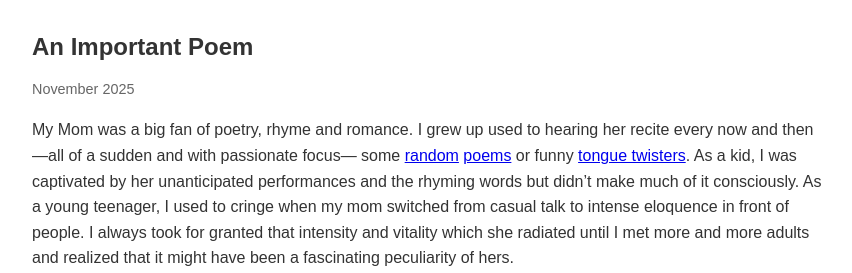
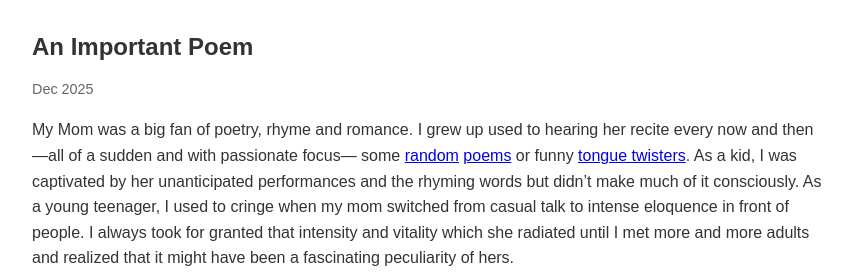
Before and after one commit to Sam1320/Sam1320.github.io, a Jekyll site: the page built from _posts/2025-12-27-important-poem.md, in a window 1280 px wide. Shown: the top 273 px of the page, without its empty margins (208-1060 px from the left). Built offline with Jekyll 4.4.1, drawn with Linux system fonts in a browser that asks for light colours.

Commit message:
refactor: update post date format to abbreviated month in layout

```diff
--- a/_layouts/post.html
+++ b/_layouts/post.html
@@ -11,7 +11,7 @@
     <main>
         <section>
             <h1>{{ page.title }}</h1>
-            <p class="post-date">{{ page.date | date: "%B %Y" }}</p>
+            <p class="post-date">{{ page.date | date: "%b %Y" }}</p>
             {{ content }}
         </section>
     </main>
```
Also changed, not shown: _posts/2025-12-27-important-poem.md (renamed from _posts/2025-11-15-important-poem.md).
